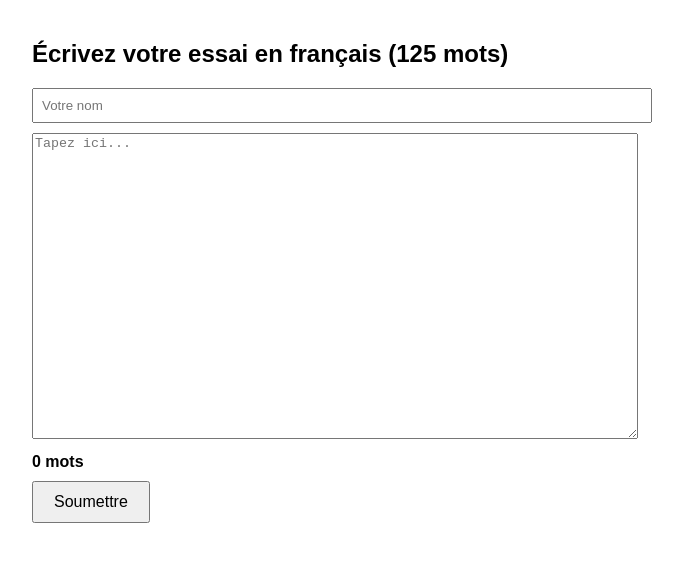
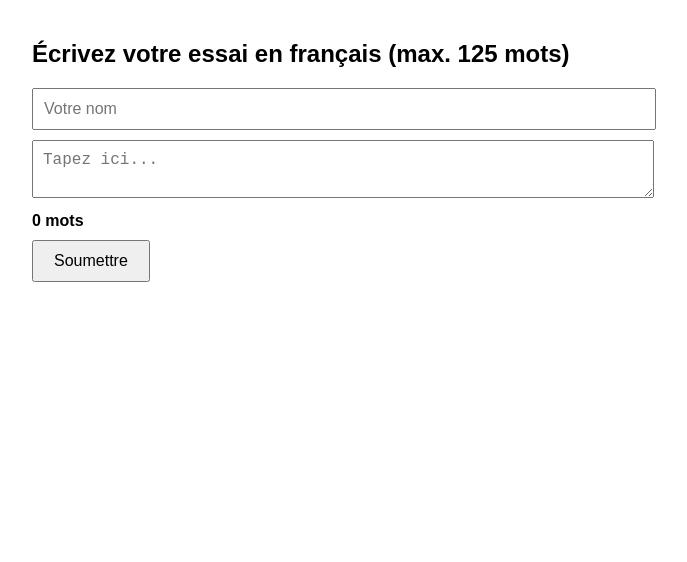
Before and after one commit to suryanmon/french-essay, a plain HTML site: page index.html in a window 1280 px wide. Shown: the whole page, without its empty margins (308-995 px from the left). Drawn offline with Linux system fonts and the light colour scheme.

Commit message:
Update index.html

```diff
--- a/index.html
+++ b/index.html
@@ -11,15 +11,11 @@
       margin: auto;
       padding: 20px;
     }
-    textarea {
+    textarea, input[type="text"] {
       width: 100%;
-      height: 300px;
+      padding: 10px;
       margin-bottom: 10px;
-    }
-    input[type="text"] {
-      width: 100%;
-      padding: 8px;
-      margin-bottom: 10px;
+      font-size: 16px;
     }
     .counter {
       font-weight: bold;
@@ -31,11 +27,12 @@
     button {
       padding: 10px 20px;
       font-size: 16px;
+      cursor: pointer;
     }
   </style>
 </head>
 <body>
-  <h2>Écrivez votre essai en français (125 mots)</h2>
+  <h2>Écrivez votre essai en français (max. 125 mots)</h2>
   <form id="essayForm">
     <input type="text" id="from_name" name="from_name" placeholder="Votre nom" required>
     <textarea name="essay" id="essay" placeholder="Tapez ici..." required></textarea>
@@ -56,8 +53,9 @@
       const words = textarea.value.trim().split(/\s+/).filter(Boolean);
       wordCount.textContent = `${words.length} mots`;
 
-      if (words.length !== 125) {
-        alertDiv.textContent = "⚠️ L'essai doit contenir exactement 125 mots (ceci n'empêche pas la soumission)";
+      // Show alert only if word count exceeds 125
+      if (words.length > 125) {
+        alertDiv.textContent = "⚠️ Vous avez dépassé 125 mots.";
       } else {
         alertDiv.textContent = "";
       }
```
